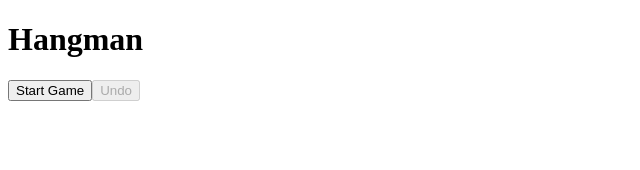
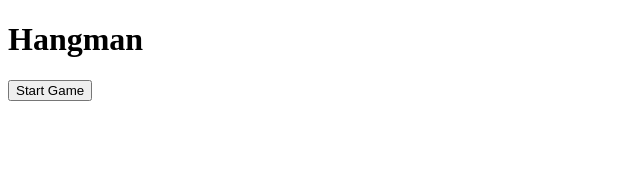
Before and after one commit to easton-gorishek/hangman-app, a React app: page / in a window 1280 px wide. Shown: the top 170 px of the page, without its empty margins (0-640 px from the left). Built offline with nearby package versions, Linux system fonts and the light colour scheme.

Commit message:
added toggle for undo button / 6 hours is up

```diff
--- a/src/components/app/Game.js
+++ b/src/components/app/Game.js
@@ -127,16 +127,17 @@ class Game extends PureComponent {
           </Fragment>
         }
 
-        {tilesGuessed && !fullWord &&
+        {tilesGuessed && !fullWord  &&
           <Form onSubmit={this.handleFullGuess} text='Submit Entire Word'/>
+        }
+
+        {tilesGuessed &&
+          <button disabled={history.length <= 0 ? true : false} onClick={this.undoMove}>Undo</button>
         }
 
         {gameStatus &&
           <p>{gameStatus}</p>
         }
-
-
-        <button disabled={history.length <= 0 ? true : false} onClick={this.undoMove}>Undo</button>
 
       </div>
     );
```
